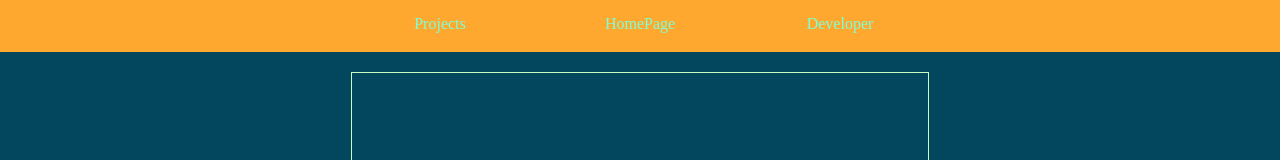
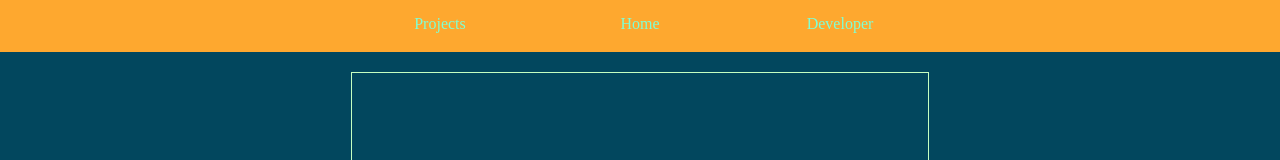
Before and after one commit to steve-kim-96/SteveJubs, a Next.js app: page / in a window 1280 px wide. Shown: the top 160 px of the page. Built offline with nearby package versions, Linux system fonts and the light colour scheme; a web font is replaced by a local one.

Commit message:
rename homepage link

```diff
--- a/components/Header/index.tsx
+++ b/components/Header/index.tsx
@@ -9,7 +9,7 @@ const Header = () => (
       </Link>
 
       <Link href='/'>
-        <a>HomePage</a>
+        <a>Home</a>
       </Link>
 
       <Link href='/developer'>
```
